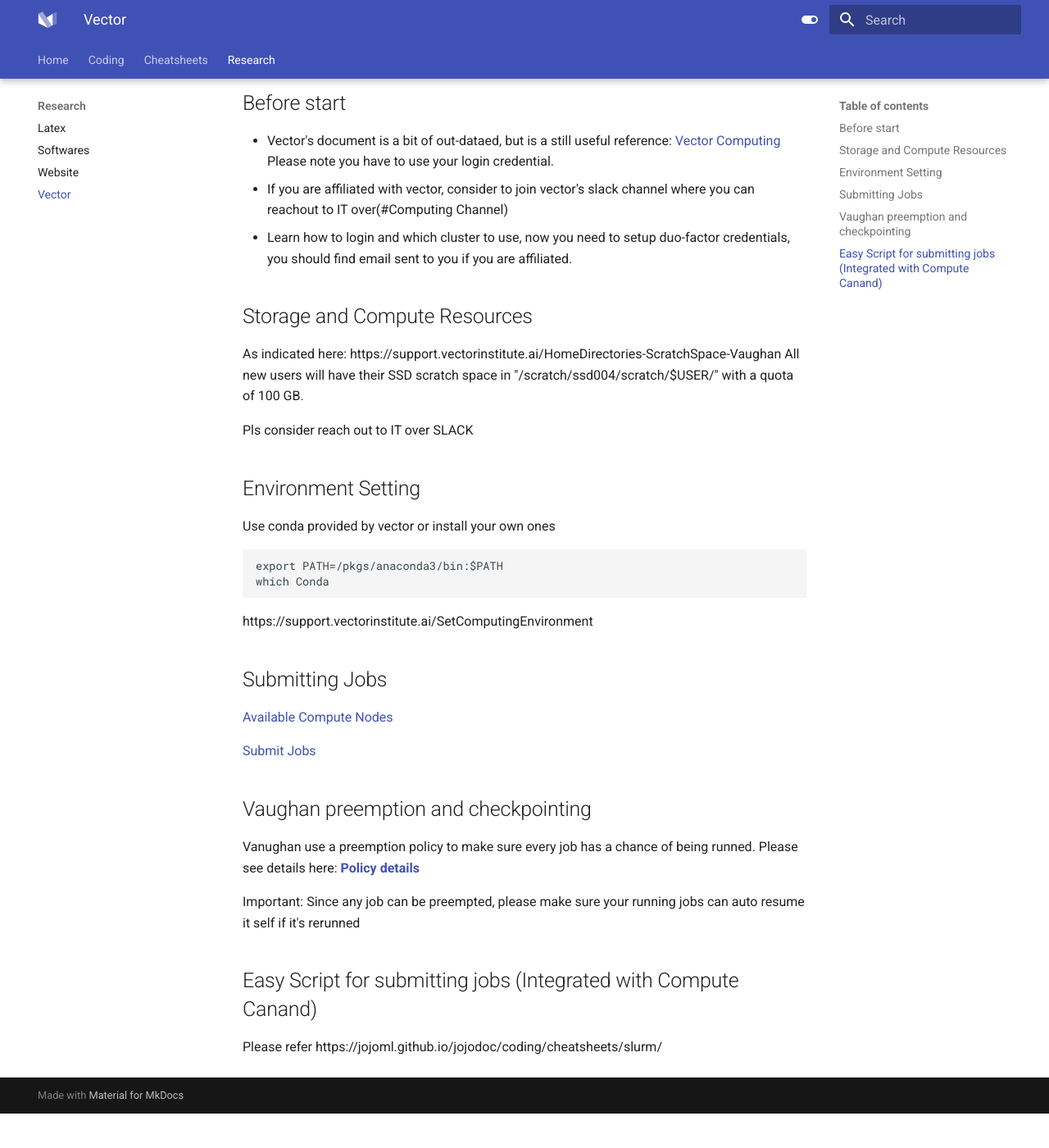
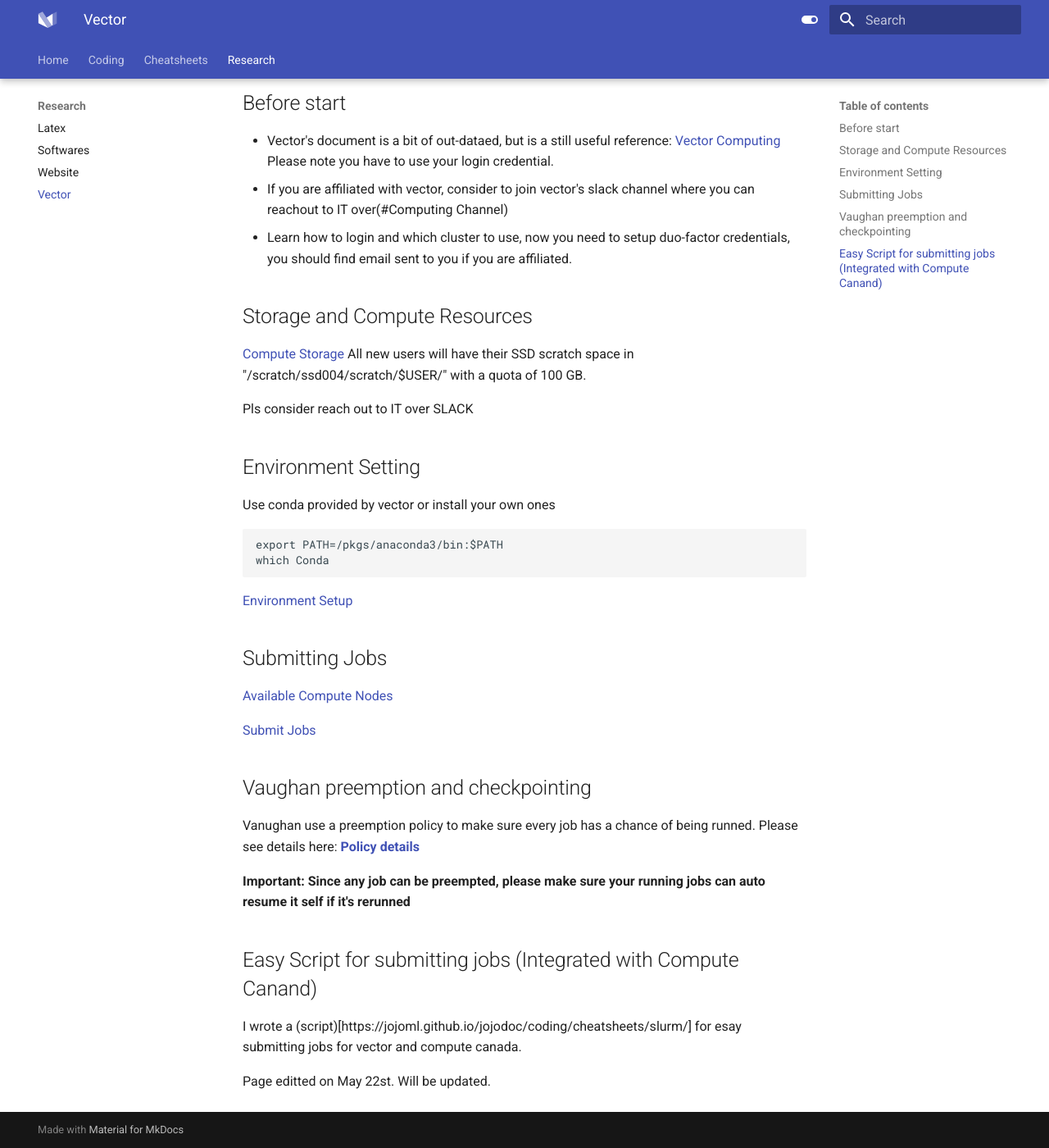
Before and after one commit to jojoml/jojodoc, an MkDocs documentation site: the page built from docs/research/vector_cluster_guide.md, in a window 1280 px wide and 1400 px high, scrolled down 120 px. Shown: the whole window at 82% size. Built offline with MkDocs 1.6.1 and Material for MkDocs 9.7.7, drawn with Linux system fonts in a browser that asks for light colours; before the commit the page ends 1478 px from its top, so only the background shows below that.

Commit message:
Update vector_cluster_guide.md

````diff
--- a/docs/research/vector_cluster_guide.md
+++ b/docs/research/vector_cluster_guide.md
@@ -5,7 +5,7 @@
 * Learn how to login and which cluster to use, now you need to setup duo-factor credentials, you should find email sent to you if you are affiliated.
 
 ## Storage and Compute Resources
-As indicated here: https://support.vectorinstitute.ai/HomeDirectories-ScratchSpace-Vaughan
+[Compute Storage](https://support.vectorinstitute.ai/HomeDirectories-ScratchSpace-Vaughan)
 All new users will have their SSD scratch space in "/scratch/ssd004/scratch/$USER/" with a quota of 100 GB.
 
 Pls consider reach out to IT over SLACK
@@ -16,7 +16,7 @@
 export PATH=/pkgs/anaconda3/bin:$PATH
 which Conda
 ```
-https://support.vectorinstitute.ai/SetComputingEnvironment
+[Environment Setup](https://support.vectorinstitute.ai/SetComputingEnvironment)
 
 ## Submitting Jobs
 [Available Compute Nodes](https://support.vectorinstitute.ai/Vaughan_slurm_changes)
@@ -28,7 +28,11 @@
 Please see details here:
 [**Policy details**](https://support.vectorinstitute.ai/AboutVaughan2#Checkpoint.2FRestart)
 
-Important: Since any job can be preempted, please make sure your running jobs can auto resume it self if it's rerunned
+**Important: Since any job can be preempted, please make sure your running jobs can auto resume it self if it's rerunned**
 
 ## Easy Script for submitting jobs (Integrated with Compute Canand)
-Please refer https://jojoml.github.io/jojodoc/coding/cheatsheets/slurm/
+I wrote a (script)[https://jojoml.github.io/jojodoc/coding/cheatsheets/slurm/] for esay submitting jobs for vector and compute canada.
+
+
+
+Page editted on May 22st. Will be updated.
````
